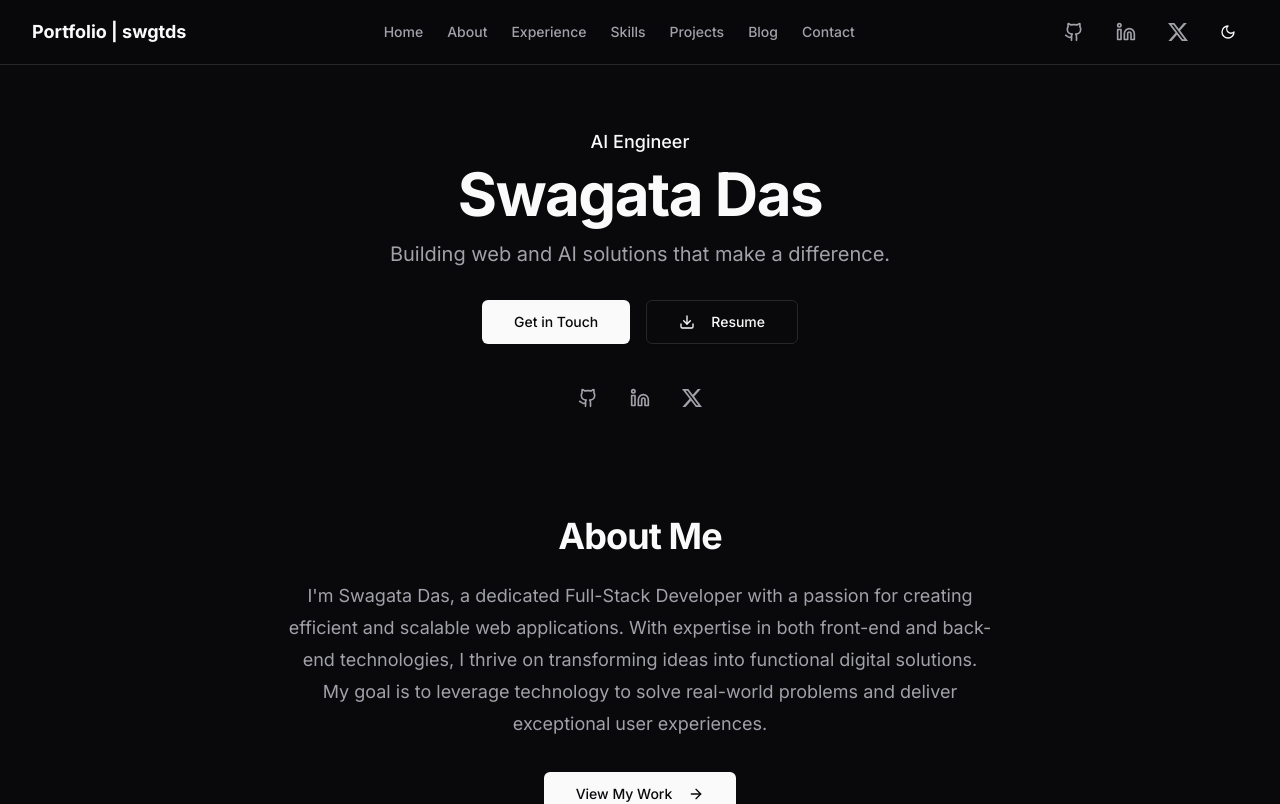
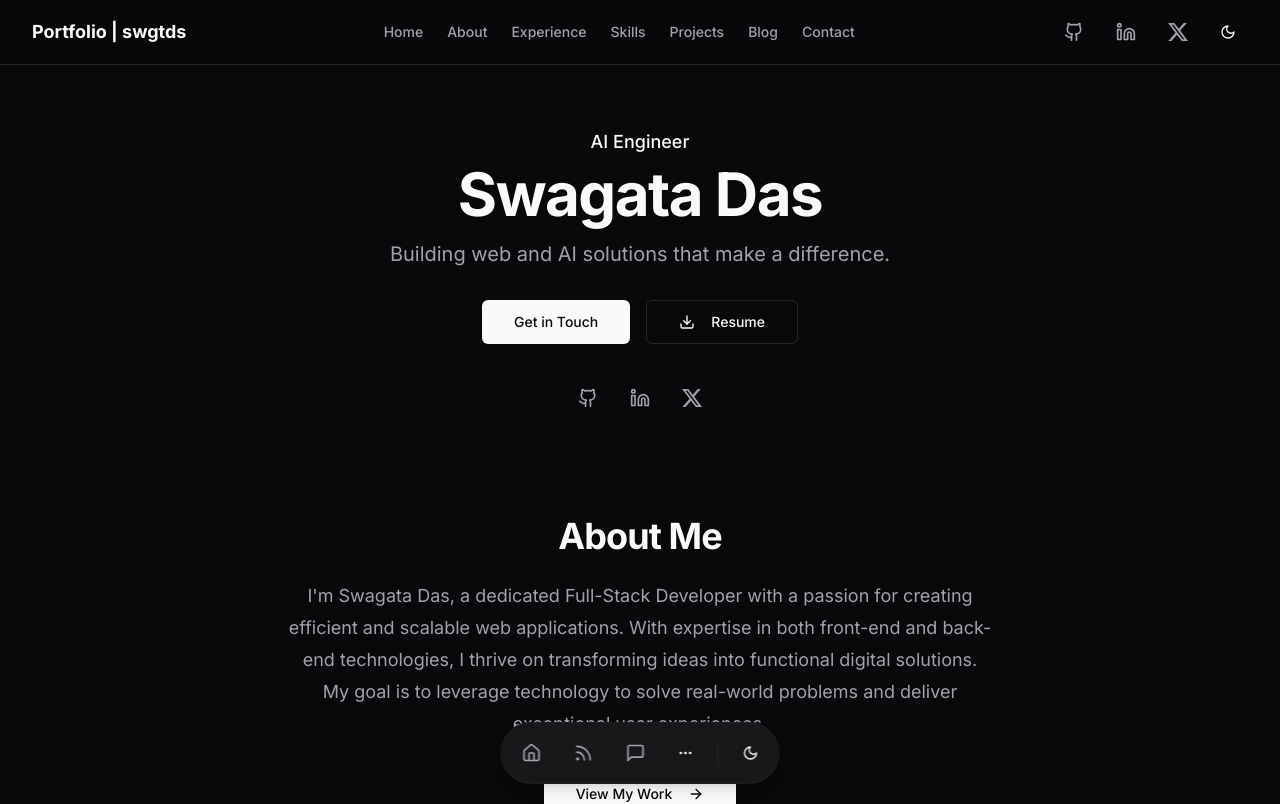
Before and after one commit to swgtds/portfolio-website, a Next.js app: page / in a window 1280 px wide. Shown: the top 804 px of the page. Built offline with nearby package versions, Linux system fonts and the light colour scheme.

Commit message:
chore[UI]: update floating navbar

```diff
--- a/src/components/bottom-nav.tsx
+++ b/src/components/bottom-nav.tsx
@@ -1,21 +1,68 @@
 'use client';
 
-import { mobileNavLinks } from '@/lib/data';
+import { useState } from 'react';
+import { mobileNavLinks, moreNavLinks } from '@/lib/data';
 import { ThemeToggle } from './theme-toggle';
 import { HoverLink } from './hover-link';
+import { Button } from './ui/button';
+import {
+  DropdownMenu,
+  DropdownMenuContent,
+  DropdownMenuItem,
+  DropdownMenuTrigger,
+} from './ui/dropdown-menu';
+import { MoreHorizontal } from 'lucide-react';
 
 export default function BottomNav() {
   return (
-    <nav className="fixed bottom-4 left-1/2 -translate-x-1/2 z-50 md:hidden">
-      <div className="flex items-center gap-2 p-2 rounded-full border border-border/50 bg-card shadow-lg">
-        {mobileNavLinks.map((link) => (
+    <nav className="fixed bottom-4 left-1/2 -translate-x-1/2 z-50">
+      <div className="flex items-center gap-2 p-2 rounded-full border border-border/50 bg-card shadow-lg backdrop-blur-sm">
+        {mobileNavLinks.map((link) => {
+          // Handle the "More" link specially
+          if (link.name === 'More') {
+            return (
+              <DropdownMenu key={link.name}>
+                <DropdownMenuTrigger asChild>
+                  <Button
+                    variant="ghost"
+                    size="icon"
+                    className="h-10 w-10 rounded-full hover:bg-accent"
+                  >
+                    <MoreHorizontal className="h-5 w-5" />
+                    <span className="sr-only">More sections</span>
+                  </Button>
+                </DropdownMenuTrigger>
+                <DropdownMenuContent
+                  align="center"
+                  side="top"
+                  className="mb-2 min-w-[160px]"
+                >
+                  {moreNavLinks.map((moreLink) => (
+                    <DropdownMenuItem key={moreLink.name} asChild>
+                      <a
+                        href={moreLink.href}
+                        className="flex items-center gap-2 cursor-pointer"
+                      >
+                        <moreLink.icon className="h-4 w-4" />
+                        {moreLink.name}
+                      </a>
+                    </DropdownMenuItem>
+                  ))}
+                </DropdownMenuContent>
+              </DropdownMenu>
+            );
+          }
+
+          // Regular navigation links
+          return (
             <HoverLink
               key={link.name}
               href={link.href}
               icon={link.icon}
               label={link.name}
             />
-        ))}
+          );
+        })}
         <div className="w-px h-6 bg-border mx-1"></div>
         <ThemeToggle />
       </div>
--- a/src/components/header.tsx
+++ b/src/components/header.tsx
@@ -16,8 +16,8 @@ export default function Header() {
           {siteConfig.name}
         </Link>
 
-        {/* Desktop Nav */}
-        <nav className="hidden md:flex items-center gap-6">
+        {/* Desktop Nav - Hidden since we're using floating nav */}
+        <nav className="hidden xl:flex items-center gap-6">
           {navLinks.map((link) => (
             <Link
               key={link.href}
@@ -34,7 +34,7 @@ export default function Header() {
           {/* The Sheet component for the hamburger menu has been removed. */}
         </div>
 
-        <div className="hidden md:flex items-center gap-2">
+        <div className="hidden xl:flex items-center gap-2">
             <SocialLinks variant='hero' />
             <ThemeToggle />
         </div>
--- a/src/lib/data.ts
+++ b/src/lib/data.ts
@@ -1,6 +1,6 @@
 import type { SiteConfig, NavLink, Hero, About, SkillCategory, Project, Experience, Achievement, Contact } from './types';
 import placeholderImages from './placeholder-images.json';
-import { Home, User, Briefcase, Shapes, MessageSquare, Code, Rss } from 'lucide-react';
+import { Home, User, Briefcase, Shapes, MessageSquare, Code, Rss, MoreHorizontal } from 'lucide-react';
 
 export const siteConfig: SiteConfig = {
   name: "Portfolio | swgtds",
@@ -30,9 +30,17 @@ export const navLinks: NavLink[] = [
 
 export const mobileNavLinks: NavLink[] = [
   { name: "Home", href: "/#hero", icon: Home },
-  { name: "Projects", href: "/#projects", icon: Code },
   { name: "Blog", href: "/blog", icon: Rss },
   { name: "Contact", href: "/#contact", icon: MessageSquare },
+  { name: "More", href: "#", icon: MoreHorizontal },
+];
+
+// Additional sections that appear in the "More" menu
+export const moreNavLinks: NavLink[] = [
+  { name: "About", href: "/#about", icon: User },
+  { name: "Experience", href: "/#experience", icon: Briefcase },
+  { name: "Skills", href: "/#skills", icon: Shapes },
+  { name: "Projects", href: "/#projects", icon: Code },
 ];
 
 
```
Lines whose indentation alone changed are shown as unchanged.
